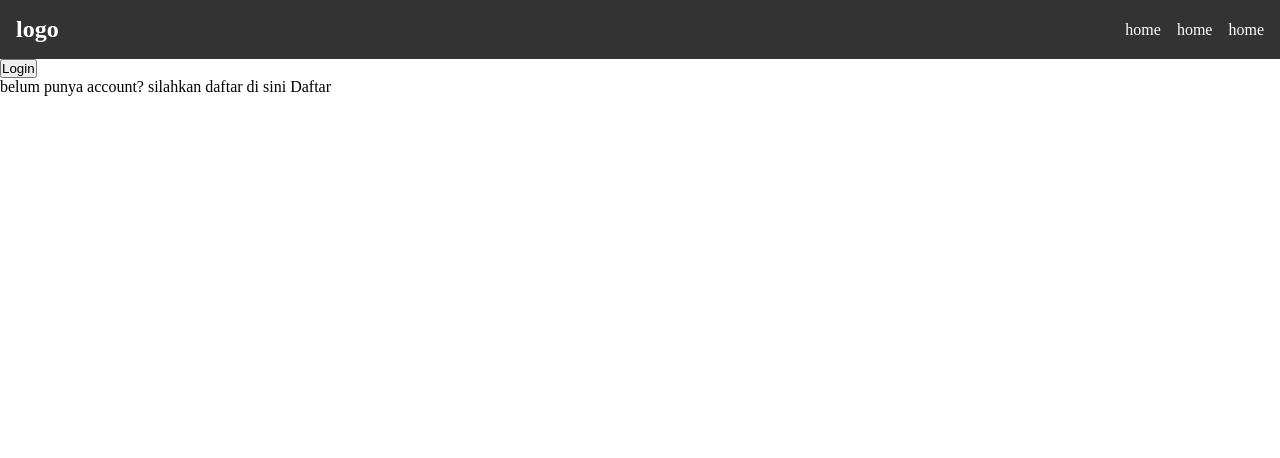
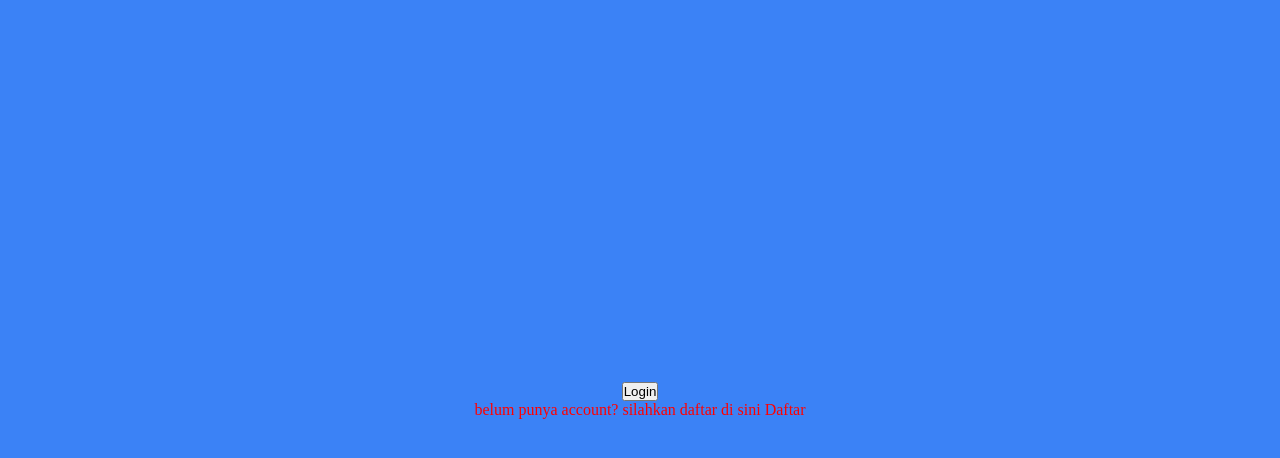
Before and after one commit to assidik12/belajar_nextjs_with_typescript, a Next.js app: page /auth/login in a window 1280 px wide. Shown: the top 458 px of the page. Built offline with nearby package versions, Linux system fonts and the light colour scheme.

Commit message:
styling and refactoring

```diff
--- a/src/components/layouts/AppShell/index.tsx
+++ b/src/components/layouts/AppShell/index.tsx
@@ -1,16 +1,20 @@
+import { useRouter } from "next/router";
 import Navbar from "../Navbar";
 
 type Props = {
   children: React.ReactNode;
 };
 
+const disableNavbar = ["/auth/login", "/auth/register"];
+
 const AppShell = (props: Props) => {
+  const { pathname } = useRouter();
   const { children } = props;
   return (
-    <>
-      <Navbar />
+    <main>
+      {!disableNavbar.includes(pathname) && <Navbar />}
       {children}
-    </>
+    </main>
   );
 };
 
--- /dev/null
+++ b/src/components/layouts/Navbar/Navbar.module.css
@@ -0,0 +1,17 @@
+.navbar {
+  display: flex;
+  justify-content: space-between;
+  align-items: center;
+  padding: 1rem;
+  background-color: #333;
+  color: #fff;
+}
+.navbar ul {
+  display: flex;
+  flex-direction: row;
+  list-style: none;
+  gap: 1rem;
+}
+.navbar ul li {
+  cursor: pointer;
+}
--- a/src/components/layouts/Navbar/index.tsx
+++ b/src/components/layouts/Navbar/index.tsx
@@ -1,6 +1,7 @@
+import styles from "./Navbar.module.css";
 const Navbar = () => {
   return (
-    <nav className="navbar">
+    <nav className={styles.navbar}>
       <h1>logo</h1>
       <ul>
         <li>home</li>
--- a/src/pages/auth/login.jsx
+++ b/src/pages/auth/login.jsx
@@ -1,18 +1,10 @@
-import Link from "next/link";
-import { useRouter } from "next/router";
+import LoginViews from "../../views/auth/login";
 
 const LoginPage = () => {
-  const { push } = useRouter();
-  const handleLogin = () => {
-    push("/product");
-  };
   return (
-    <div>
-      <button onClick={() => handleLogin()}>Login</button>
-      <p>
-        belum punya account? silahkan daftar di sini <Link href={"/auth/register"}>Daftar</Link>
-      </p>
-    </div>
+    <>
+      <LoginViews />
+    </>
   );
 };
 
--- /dev/null
+++ b/src/styles/color.scss
@@ -0,0 +1,6 @@
+$schema: (
+  primary: #3b82f6,
+  secondary: #f87171,
+  success: #22c55e,
+  warning: #f59e0b,
+);
--- a/src/styles/globals.css
+++ b/src/styles/globals.css
@@ -9,24 +9,6 @@ a {
   text-decoration: none;
 }
 
-.navbar {
-  display: flex;
-  justify-content: space-between;
-  align-items: center;
-  padding: 1rem;
-  background-color: #333;
-  color: #fff;
-}
-.navbar ul {
-  display: flex;
-  flex-direction: row;
-  list-style: none;
-  gap: 1rem;
-}
-.navbar ul li {
-  cursor: pointer;
-}
-
 @media (prefers-color-scheme: dark) {
   html {
     color-scheme: dark;
--- /dev/null
+++ b/src/views/auth/login/Login.module.scss
@@ -0,0 +1,11 @@
+@import "@/styles/color.scss";
+
+.login {
+  display: flex;
+  flex-direction: column;
+  justify-content: center;
+  align-items: center;
+  height: 100vh;
+  text-align: center;
+  background-color: map-get($schema, primary);
+}
--- /dev/null
+++ b/src/views/auth/login/index.jsx
@@ -0,0 +1,19 @@
+import { useRouter } from "next/router";
+import Link from "next/link";
+import style from "./Login.module.scss";
+
+const LoginViews = () => {
+  const { push } = useRouter();
+  const handleLogin = () => {
+    push("/product");
+  };
+  return (
+    <div className={style.login}>
+      <button onClick={() => handleLogin()}>Login</button>
+      <p style={{ textAlign: "center", color: "red" }}>
+        belum punya account? silahkan daftar di sini <Link href={"/auth/register"}>Daftar</Link>
+      </p>
+    </div>
+  );
+};
+export default LoginViews;
```
Also changed, not shown: package.json (+5 -4 lines), 1 other file (tests, documents, lock files or other folders).
